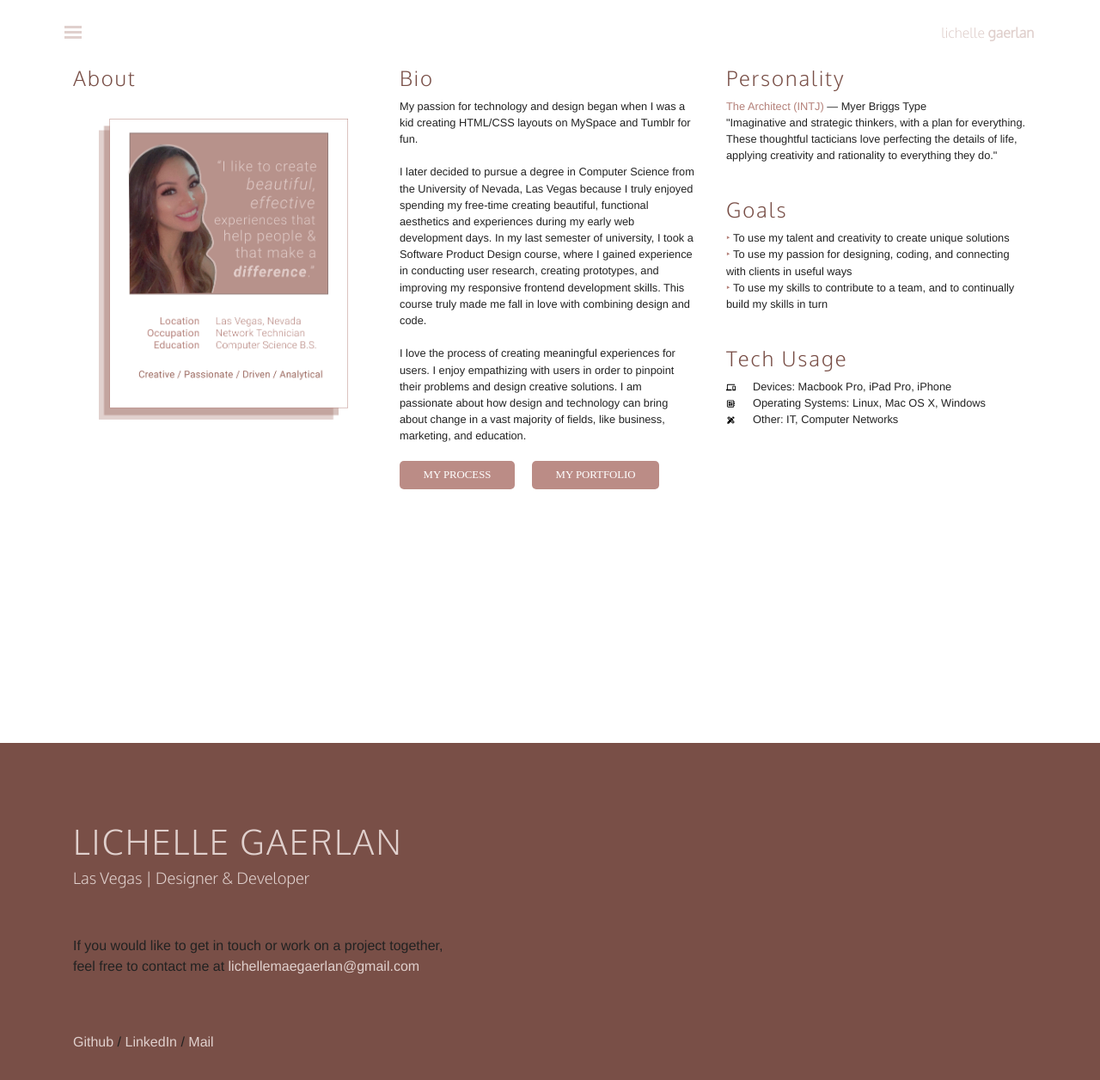
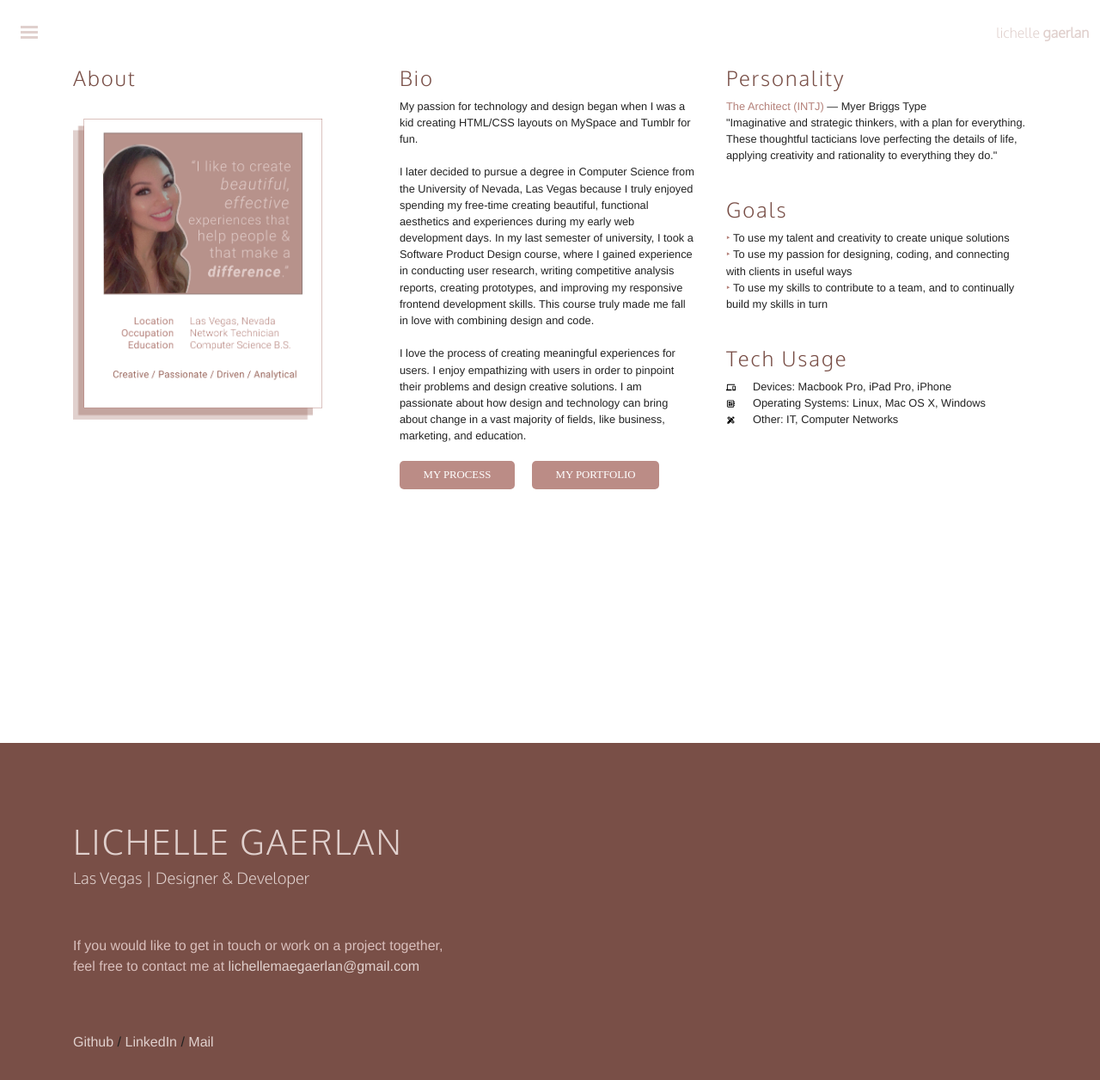
Before and after one commit to lichellegaerlan/lichellegaerlan.github.io, a React (Create React App) app: page /about in a window 1280 px wide. Shown: the top 1256 px of the page at 86% size. Built offline with nearby package versions, Linux system fonts and the light colour scheme; a web font is replaced by a local one.

Commit message:
layout for full screen process modal

```diff
--- a/src/Components/About.css
+++ b/src/Components/About.css
@@ -2,6 +2,8 @@
     height: 100vh;
     padding-top: 6%;
     margin-bottom: 5%;
+    margin-right: 0px;
+    padding-right: 0px;
 }
 
 /* .col-styles {
@@ -12,9 +14,7 @@
     /* width to height ratio is 83%, as in height = 100%, width = 83% */
     width: 290px;
     height: 350px;
-    text-align: center;
-    justify-content: center;
-    justify-items: center;
+    text-align: left;
 }
 
 .about-links-container {
@@ -83,3 +83,11 @@
     display: inline-block;
     margin-left: 20px;
 }
+
+.exit-button:hover {
+    background: #fff;
+}
+
+.process-page {
+    padding: 2%;
+}
--- a/src/Components/About.js
+++ b/src/Components/About.js
@@ -11,14 +11,28 @@ import AboutPic from './about_lighter.png';
 import Devices from './devices.svg';
 import OS from './os.svg';
 import Other from './other.svg';
+import Exit from './exit.svg';
 
-export default props => {
+import { Dialog, Toolbar } from '@material-ui/core';
+
+export default function About() {
+    const [open, setOpen] = React.useState(false);
+
+    const handleClickOpen = () => {
+        setOpen(true);
+    };
+
+    const handleClose = () => {
+        setOpen(false);
+    };
+
+    // render() {
         return(
             <div>
                 <div className="about-pg">
                     <Container>
                         <Row>
-                        <Col xs={12} sm={12} md={4} lg={4} className="col-styles">
+                            <Col xs={12} sm={12} md={12} lg={4} className="col-styles" style={{ textAlign: "left" }}>
                                 <h1 className="about-headers">About</h1>
                                 <br/>
 
@@ -32,7 +46,7 @@ export default props => {
                                 <br/>
                             </Col>
 
-                        <Col xs={12} sm={12} md={4} lg={4} className="col-styles" style={{ paddingRight: "20px"}}>
+                            <Col xs={12} sm={12} md={12} lg={4} className="col-styles" style={{ paddingRight: "20px"}}>
                                 <h1 className="about-headers">Bio</h1>
                                 <p className="about-text">
                                     My passion for technology and design began when I was a kid
@@ -41,19 +55,31 @@ export default props => {
                                     I later decided to pursue a degree in Computer Science from the University of Nevada, Las Vegas
                                     because I truly enjoyed spending my free-time creating beautiful, functional aesthetics and experiences during
                                     my early web development days. In my last semester of university, I took a Software Product Design course, where I
-                                gained experience in conducting user research, creating prototypes, and improving my responsive frontend development skills. This course
+                                    gained experience in conducting user research, writing competitive analysis reports, creating prototypes, and improving my responsive frontend development skills. This course
                                     truly made me fall in love with combining design and code. <br/><br/>
 
                                     I love the process of creating meaningful experiences for users. I enjoy empathizing with
                                     users in order to pinpoint their problems and design creative solutions. I am passionate about how design and
                                     technology can bring about change in a vast majority of fields, like business, marketing, and education. <br/><br/>
 
-                                <button className="process-button">My Process</button>
+                                    <button className="process-button" onClick={handleClickOpen}>My Process</button>
+                                    <Dialog fullScreen open={open} onClose={handleClose}>
+                                        <Toolbar style={{ flexDirection:'row-reverse' }}>
+                                            <img src={Exit} onClick={handleClose} />
+                                        </Toolbar>
+
+                                        <div className="process-page">
+                                            <h1 className="about-headers" style={{ textTransform: "uppercase" }}>My Process</h1> <br/>
+                                        </div>
+                                    </Dialog>
+
+
+
                                     <button className="process-button"><Link to="/portfolio" className="process-link" target="_blank">My Portfolio</Link></button>
                                 </p>
                             </Col>
 
-                        <Col xs={12} sm={12} md={4} lg={4} className="col-styles">
+                            <Col xs={12} sm={12} md={12} lg={4} className="col-styles">
                                 <h1 className="about-headers">Personality</h1>
                                 <p className="about-text">
                                     <a href="https://www.16personalities.com/intj-personality" className="about-links" target="_blank"><b>The Architect (INTJ)</b></a> — Myer Briggs Type <br/>
@@ -83,7 +109,10 @@ export default props => {
                     </Container>
                 </div>
 
+                <div style={{ width: "100vw" }}>
                     <DarkContact />
                 </div>
+            </div>
         );
+    // }
 }
--- a/src/Components/DarkContact.css
+++ b/src/Components/DarkContact.css
@@ -1,8 +1,11 @@
 .contact-page-dark {
     background: #794f47;
     height: 70vh;
+    width: 100vw;
     padding-top: 7%;
+    padding-right: 0px;
     margin-bottom: 0px;
+    margin-right: 0px;
     text-align: left;
 }
 
@@ -21,7 +24,7 @@
 }
 
 .contact-text-dark {
-    color: #222;
+    color: #d9bfbc;
 }
 
 .e1-dark {
--- a/src/Components/Header.css
+++ b/src/Components/Header.css
@@ -1,7 +1,7 @@
 .logo-right {
     float: right;
     margin-top: 2%;
-    margin-right: 6%;
+    margin-right: 1%;
 }
 
 .name {
--- a/src/Components/Navigation.css
+++ b/src/Components/Navigation.css
@@ -16,7 +16,7 @@
     height: 15px;
     left: 24px;
     top: 30px;
-    margin-left: 4%;
+    /* margin-left: 4%; */
 }
 
 .bm-burger-bars {
```
Also changed, not shown: src/Components/exit.svg (added). Lines whose indentation alone changed are shown as unchanged.
